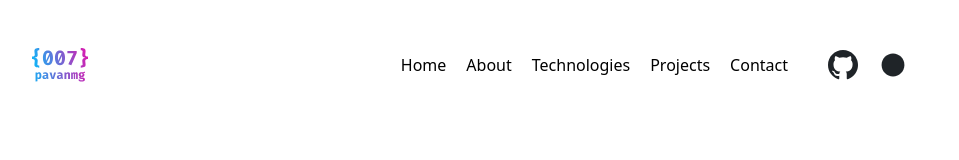
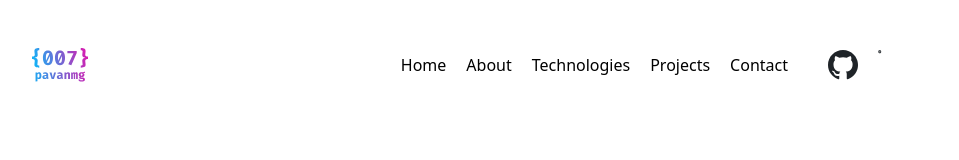
Before and after one commit to RavensVenix/Portfolio, a React (Create React App) app: page / in a window 1280 px wide. Shown: the top 160 px of the page, without its empty margins (160-1119 px from the left). Built offline with nearby package versions, Linux system fonts and the light colour scheme.

Commit message:
Portfolio

```diff
--- a/src/Components/Header.js
+++ b/src/Components/Header.js
@@ -93,7 +93,7 @@ function Header() {
                 <path
                   fillRule="evenodd"
                   clipRule="evenodd"
-                  d="M128,225.3384c-53.75852,0 -97.3384,-43.57989 -97.3384,-97.3384v0c0,-53.75852 43.57989,-97.3384 97.3384,-97.3384v0c53.75852,0 97.3384,43.57989 97.3384,97.3384v0c0,53.75852 -43.57989,97.3384 -97.3384,97.3384z"
+                  d="M 9.9980469 3 C 6.1390469 3 3 6.1419531 3 10.001953 L 3 20.001953 C 3 23.860953 6.1419531 27 10.001953 27 L 20.001953 27 C 23.860953 27 27 23.858047 27 19.998047 L 27 9.9980469 C 27 6.1390469 23.858047 3 19.998047 3 L 9.9980469 3 z M 22 7 C 22.552 7 23 7.448 23 8 C 23 8.552 22.552 9 22 9 C 21.448 9 21 8.552 21 8 C 21 7.448 21.448 7 22 7 z M 15 9 C 18.309 9 21 11.691 21 15 C 21 18.309 18.309 21 15 21 C 11.691 21 9 18.309 9 15 C 9 11.691 11.691 9 15 9 z M 15 11 A 4 4 0 0 0 11 15 A 4 4 0 0 0 15 19 A 4 4 0 0 0 19 15 A 4 4 0 0 0 15 11 z"
                 />
               </svg>
             </a>
```
